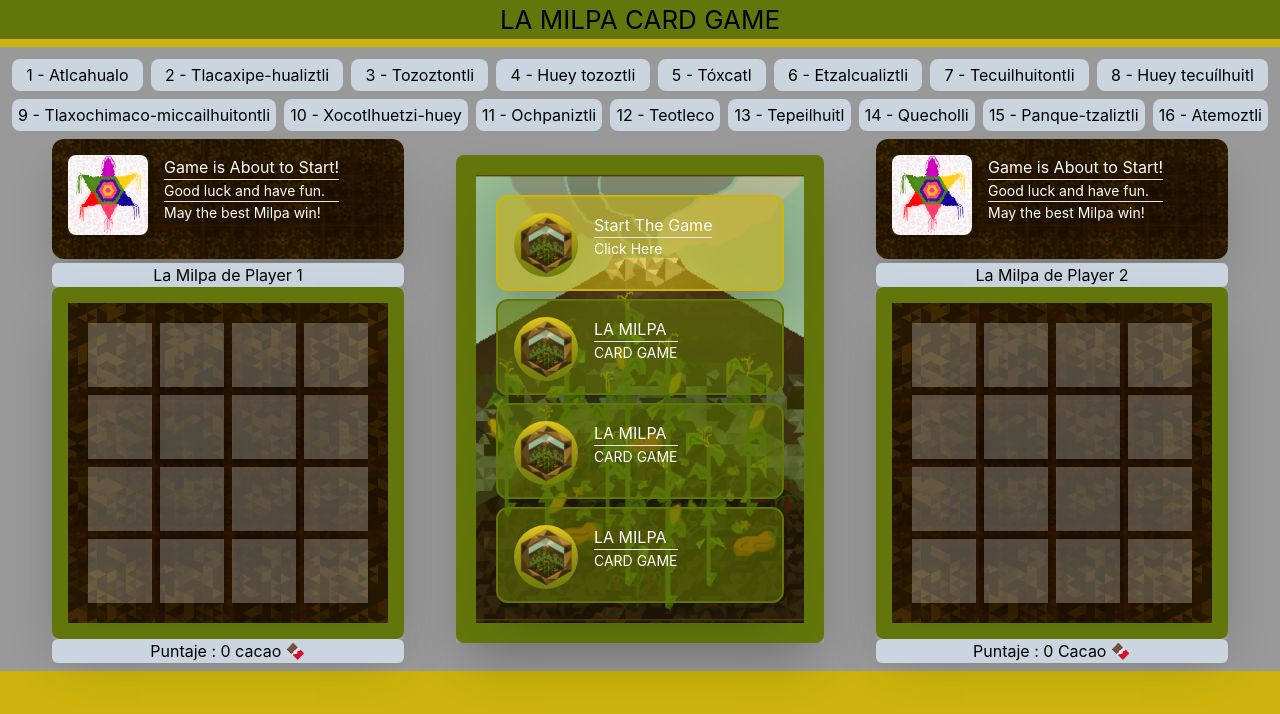
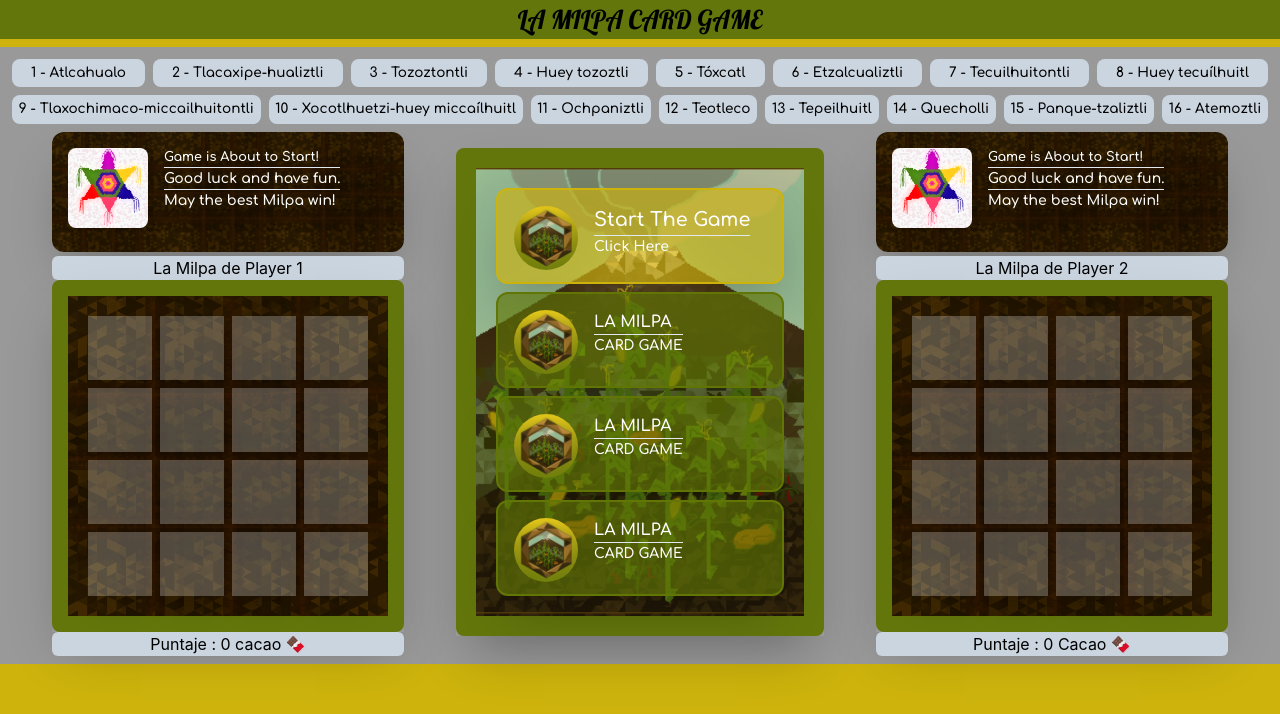
Before and after one commit to soteloalarco/la-milpa-card-game, a React (Create React App) app in the folder la-milpa-frontend/: page / in a window 1280 px wide. Shown: the top 714 px of the page. Built offline with nearby package versions, Linux system fonts and the light colour scheme.

Commit message:
font family updates

```diff
--- a/la-milpa-frontend/public/index.html
+++ b/la-milpa-frontend/public/index.html
@@ -3,6 +3,9 @@
     <head>
         <meta charset="utf-8" />
         <link rel="icon" href="%PUBLIC_URL%/favicon.ico" />
+        <link rel="preconnect" href="https://fonts.gstatic.com">
+        <link rel="preconnect" href="https://fonts.gstatic.com">
+        <link href="https://fonts.googleapis.com/css2?family=Comfortaa:wght@600&family=Lobster&display=swap" rel="stylesheet">
         <meta name="viewport" content="width=device-width, initial-scale=1" />
         <meta name="theme-color" content="#000000" />
         <meta
--- a/la-milpa-frontend/src/features/todos/atoms.js
+++ b/la-milpa-frontend/src/features/todos/atoms.js
@@ -3,7 +3,7 @@ import { atom } from "recoil";
 const TODO_LIST_KEY = "todoListState";
 const TODO_LIST_FILTER_KEY = "todoListFilterState";
 const TODO_LIST_FILTERS = ["Show All", "Show Completed", "Show Incomplete"];
-const ROUND_NAMES = ["Atlcahualo", "Tlacaxipe-hualiztli", "Tozoztontli", "Huey tozoztli", "Tóxcatl", "Etzalcualiztli", "Tecuilhuitontli" , "Huey tecuílhuitl", "Tlaxochimaco-miccailhuitontli", "Xocotlhuetzi-huey", "Ochpaniztli", "Teotleco", "Tepeilhuitl", "Quecholli", "Panque-tzaliztli", "Atemoztli"];
+const ROUND_NAMES = ["Atlcahualo", "Tlacaxipe-hualiztli", "Tozoztontli", "Huey tozoztli", "Tóxcatl", "Etzalcualiztli", "Tecuilhuitontli" , "Huey tecuílhuitl", "Tlaxochimaco-miccailhuitontli", "Xocotlhuetzi-huey miccaílhuitl", "Ochpaniztli", "Teotleco", "Tepeilhuitl", "Quecholli", "Panque-tzaliztli", "Atemoztli"];
 
 
 
--- a/la-milpa-frontend/src/hooks/useMatch.js
+++ /dev/null
@@ -1,69 +0,0 @@
-import { useSetRecoilState} from "recoil";
-
-import {
-  milpaP1State,
-  milpaP2State,
-  cropsBoardState,
-  currentRoundState,
-  detailsP1State,
-  detailsP2State,
-} from "../features/todos/atoms";
-
-const cornCard = {
-  title : "Corn / Maíz / Tlaolli",
-  subtitle: "Harvest: round 13 - Tepeíhuitl",
-  image : "https://cdn-3.expansion.mx/dims4/default/7d1e4df/2147483647/strip/true/crop/5616x3744+0+0/resize/800x533!/quality/90/?url=https%3A%2F%2Fcherry-brightspot.s3.amazonaws.com%2F76%2Ffa%2Fdce19d2f4136ad3f8c5636819170%2Fshutterstock-282467993.jpg",
-  rules : "+1🍫 per round, +5🍫 per completed row/column at the end."
-}
-
-const cornDisplay = {
-  image : "🌽",
-}
-
-const beansCard = {
-  title : "Beans / Frijol / Etl",
-  subtitle: "Harvest: from round 1 to round 6",
-  image: "https://static.producer.com/wp-content/uploads/2017/02/08-pinto-blackbeans.jpg",
-  rules: "+5🍫 per adjacent 🌽 at the end."
-}
-
-const beansDisplay = {
-  image : "🌰",
-}
-
-const yourTurnCard = {
-  title : "It's your turn !",
-  subtitle : "Pick a card to see its details.",
-  image: "https://thumbs.dreamstime.com/b/keep-going-go-ahead-motivational-traffic-sign-start-ride-140804506.jpg",
-  rules: "Then select an empty space in your Milpa"
-
-}
-
-const notYourTurnCard = {
-  title : "It's not your turn.",
-  subtitle : "You can still see card details.",
-  image: "https://www.seekpng.com/png/detail/303-3038493_prohibited-transaction-rules-part-i-wait-hand-sign.png",
-  rules: "Plan your turn ahead."
-
-}
-
-export default function useTodoList() {
-
-  const setMilpaP1 = useSetRecoilState(milpaP1State);
-  const setMilpaP2 = useSetRecoilState(milpaP2State);
-  const setCropsBoard = useSetRecoilState(cropsBoardState);
-  const setRoundState = useSetRecoilState(currentRoundState);
-  const setDetailsP1 = useSetRecoilState(detailsP1State);
-  const setDetailsP2 = useSetRecoilState(detailsP2State);
-
-  setDetailsP1(yourTurnCard);
-  setDetailsP2(notYourTurnCard);
-  setMilpaP1(Array(16).fill(cornDisplay));
-  setMilpaP2(Array(16).fill(beansDisplay));
-  setRoundState(1);
-  setCropsBoard([cornCard,beansCard,cornCard,beansCard]);
-
-
-
-  return null;
-}
--- a/la-milpa-frontend/src/pages/match/components/CropCardStart.jsx
+++ b/la-milpa-frontend/src/pages/match/components/CropCardStart.jsx
@@ -8,7 +8,7 @@ export default function CropCardStart(props){
   const INACTIVE_CLASS="w-full h-full cursor-not-allowed";
 
   return (
-    <div className="crop-card crop-card-width">
+    <div className="crop-card crop-card-start">
       <button className={!props.isDisabled ? ACTIVE_CLASS : INACTIVE_CLASS} type="button" disabled={props.isDisabled} onClick={props.onClick}>
         <div className="flex bg-cover p-4 bg-white rounded-xl h-full crop-card-start-interior text-white">
           <img alt="corn" className="h-16 w-16 rounded-full mx-0 mr-4" src={props.imgCard} />
--- a/la-milpa-frontend/src/pages/match/components/MatchHead.jsx
+++ b/la-milpa-frontend/src/pages/match/components/MatchHead.jsx
@@ -2,6 +2,6 @@ import React from 'react';
 
 export default function MatchHead(){
   return (
-    <div className="w-full h-15 milpa"> LA MILPA CARD GAME</div>
+    <div className="w-full h-15 milpa milpa-header"> LA MILPA CARD GAME</div>
   )
 }
--- a/la-milpa-frontend/src/pages/match/components/RoundCounter.jsx
+++ b/la-milpa-frontend/src/pages/match/components/RoundCounter.jsx
@@ -5,8 +5,8 @@ import PropTypes from 'prop-types';
 export default function RoundCounter(props){
   return (
     props.currentRound === (props.indexName+1) ?
-    <div className="flex-auto bg-yellow-400 rounded-lg p-1 m-1">{props.indexName +1} - {props.roundName}</div>
-    : <div className="flex-auto bg-gray-400 rounded-lg p-1 m-1">{props.indexName +1} - {props.roundName}</div>
+    <div className="flex-auto bg-yellow-400 rounded-lg p-1 m-1 round-counter">{props.indexName +1} - {props.roundName}</div>
+    : <div className="flex-auto bg-gray-400 rounded-lg p-1 m-1 round-counter">{props.indexName +1} - {props.roundName}</div>
   )
 }
 
--- a/la-milpa-frontend/src/styles/index.css
+++ b/la-milpa-frontend/src/styles/index.css
@@ -57,6 +57,14 @@ code {
 
 .crop-card-width {
     width: 18rem;
+    font-family: 'Comfortaa', cursive;
+    font-size: 1rem;
+}
+
+.crop-card-start {
+    width: 18rem;
+    font-family: 'Comfortaa', cursive;
+    font-size: 1.2rem;
 }
 
 .details-card {
@@ -68,19 +76,22 @@ code {
 }
 
 .crop-card-interior {
-    background-color: #6176058e;
+    background-color: #617605a2;
     border-color: #617605;
     border-width: 2px;
+
 }
 
 .crop-card-start-interior {
-    background-color: #cdb30c8e;
+    background-color: #cdb30ca2;
     border-color: #cdb30c;
     border-width: 2px;
 }
 
 .detail-card-interior {
     background-image: url("../assets/images/milpa-grid-la-milpa.png");
+    font-family: 'Comfortaa', cursive;
+    font-size: 0.8rem;
 }
 
 ol,
@@ -101,17 +112,17 @@ ul {
     background: #ddd;
 }
 
-.game {
-    display: flex;
-    flex-direction: row;
+.milpa {
+    background-color: #62760c;
 }
 
-.game-info {
-    margin-left: 20px;
+.milpa-header {
+    font-family: 'Lobster', cursive;
 }
 
-.milpa {
-    background-color: #62760c;
+.round-counter {
+    font-family: 'Comfortaa', cursive;
+    font-size: 0.85rem;
 }
 
 .crops {
```
